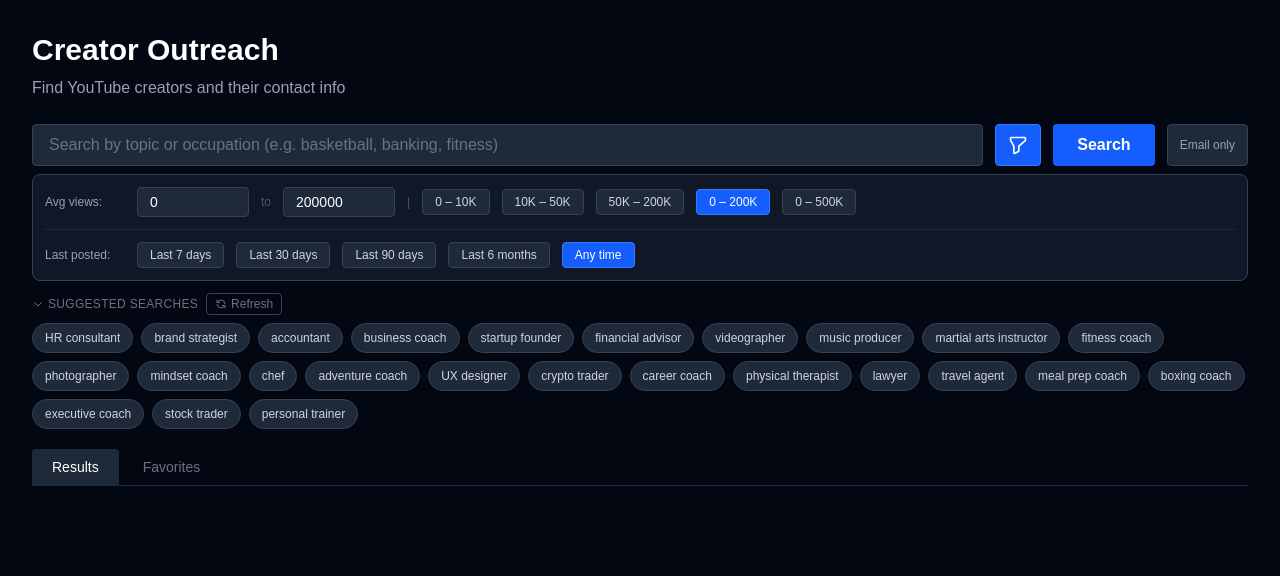
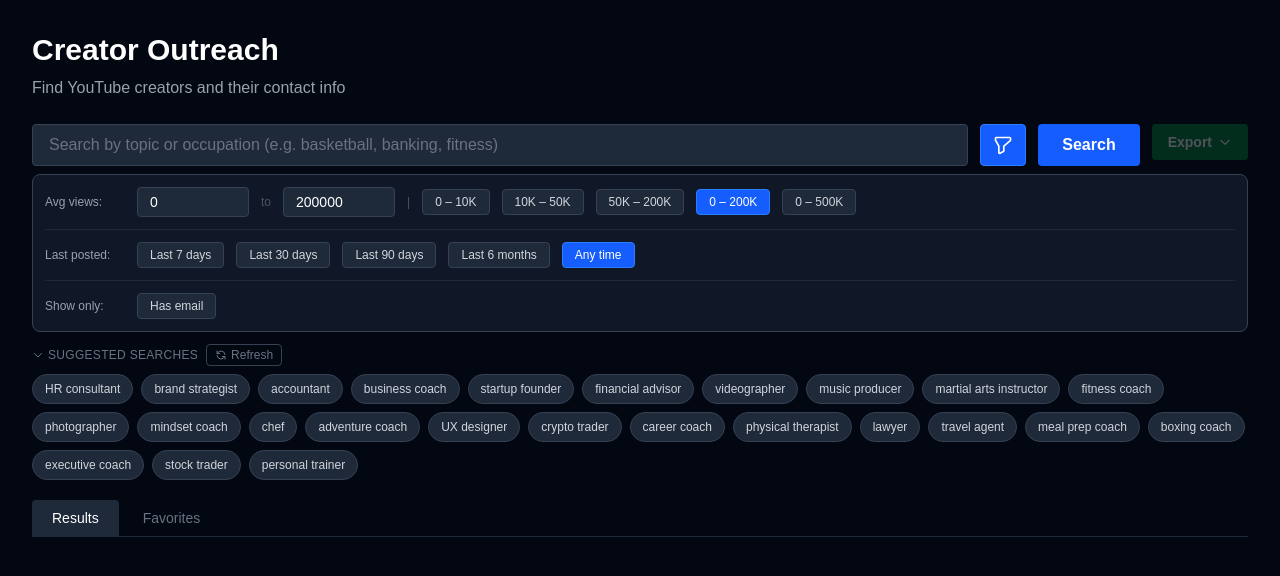
Before and after one commit to oinoilyd/creator-outreach, a Next.js app: page / in a window 1280 px wide. Both pictures are taken after a click on the button "View range filter". Shown: the top 576 px of the page. Built offline with nearby package versions, Linux system fonts and the light colour scheme.

Commit message:
move email filter into filter panel, export button always visible with dropdown

```diff
--- a/app/page.tsx
+++ b/app/page.tsx
@@ -439,32 +439,28 @@ export default function Home() {
           <button onClick={handleSearch} disabled={loading} className="bg-blue-600 hover:bg-blue-700 disabled:opacity-50 px-6 py-2 rounded font-semibold">
             {loading ? 'Searching...' : 'Search'}
           </button>
+          <div className="relative">
             <button
-            onClick={() => setEmailOnly(v => !v)}
-            className={`px-3 py-2 text-xs rounded border transition-colors whitespace-nowrap ${emailOnly ? 'bg-green-700 border-green-600 text-white' : 'bg-gray-800 border-gray-700 text-gray-400 hover:border-gray-500 hover:text-white'}`}
+              onClick={() => setShowExport(v => !v)}
+              disabled={currentList.length === 0}
+              className="bg-green-700 hover:bg-green-600 disabled:opacity-30 disabled:cursor-not-allowed px-4 py-2 rounded font-semibold text-sm flex items-center gap-1.5"
             >
-            Email only
-          </button>
-          {currentList.length > 0 && (
-            <div className="relative">
-              <button onClick={() => setShowExport(v => !v)} className="bg-gray-700 hover:bg-gray-600 px-3 py-2 rounded text-xs font-medium flex items-center gap-1">
               Export
-                <svg xmlns="http://www.w3.org/2000/svg" className="w-3 h-3" fill="none" viewBox="0 0 24 24" stroke="currentColor" strokeWidth={2}>
+              <svg xmlns="http://www.w3.org/2000/svg" className="w-3.5 h-3.5" fill="none" viewBox="0 0 24 24" stroke="currentColor" strokeWidth={2}>
                 <path strokeLinecap="round" strokeLinejoin="round" d="M19 9l-7 7-7-7" />
               </svg>
             </button>
             {showExport && (
-                <div className="absolute right-0 mt-1 w-44 bg-gray-800 border border-gray-700 rounded shadow-lg z-10">
-                  <button onClick={() => handleExportExcel(currentList)} className="w-full text-left px-4 py-2 text-sm hover:bg-gray-700 flex items-center gap-2">
-                    <span>📊</span> Excel (.xlsx)
+              <div className="absolute right-0 mt-1 w-48 bg-gray-800 border border-gray-700 rounded shadow-lg z-10">
+                <button onClick={() => handleExportExcel(currentList)} className="w-full text-left px-4 py-2.5 text-sm hover:bg-gray-700 flex items-center gap-2">
+                  📊 Excel (.xlsx)
                 </button>
-                  <button onClick={() => handleExportCSV(currentList)} className="w-full text-left px-4 py-2 text-sm hover:bg-gray-700 flex items-center gap-2">
-                    <span>📄</span> CSV (Google Sheets)
+                <button onClick={() => handleExportCSV(currentList)} className="w-full text-left px-4 py-2.5 text-sm hover:bg-gray-700 flex items-center gap-2">
+                  📄 CSV (Google Sheets)
                 </button>
               </div>
             )}
           </div>
-          )}
         </div>
 
         {/* Filter panel — hidden by default */}
@@ -503,6 +499,15 @@ export default function Home() {
                   {p.label}
                 </button>
               ))}
+            </div>
+            <div className="flex items-center gap-3 flex-wrap border-t border-gray-800 pt-3">
+              <span className="text-xs text-gray-400 w-20 shrink-0">Show only:</span>
+              <button
+                onClick={() => setEmailOnly(v => !v)}
+                className={`text-xs px-3 py-1 rounded border transition-colors ${emailOnly ? 'bg-blue-600 border-blue-500 text-white' : 'bg-gray-800 border-gray-700 text-gray-300 hover:border-gray-500'}`}
+              >
+                Has email
+              </button>
             </div>
           </div>
         )}
```
Lines whose indentation alone changed are shown as unchanged.
